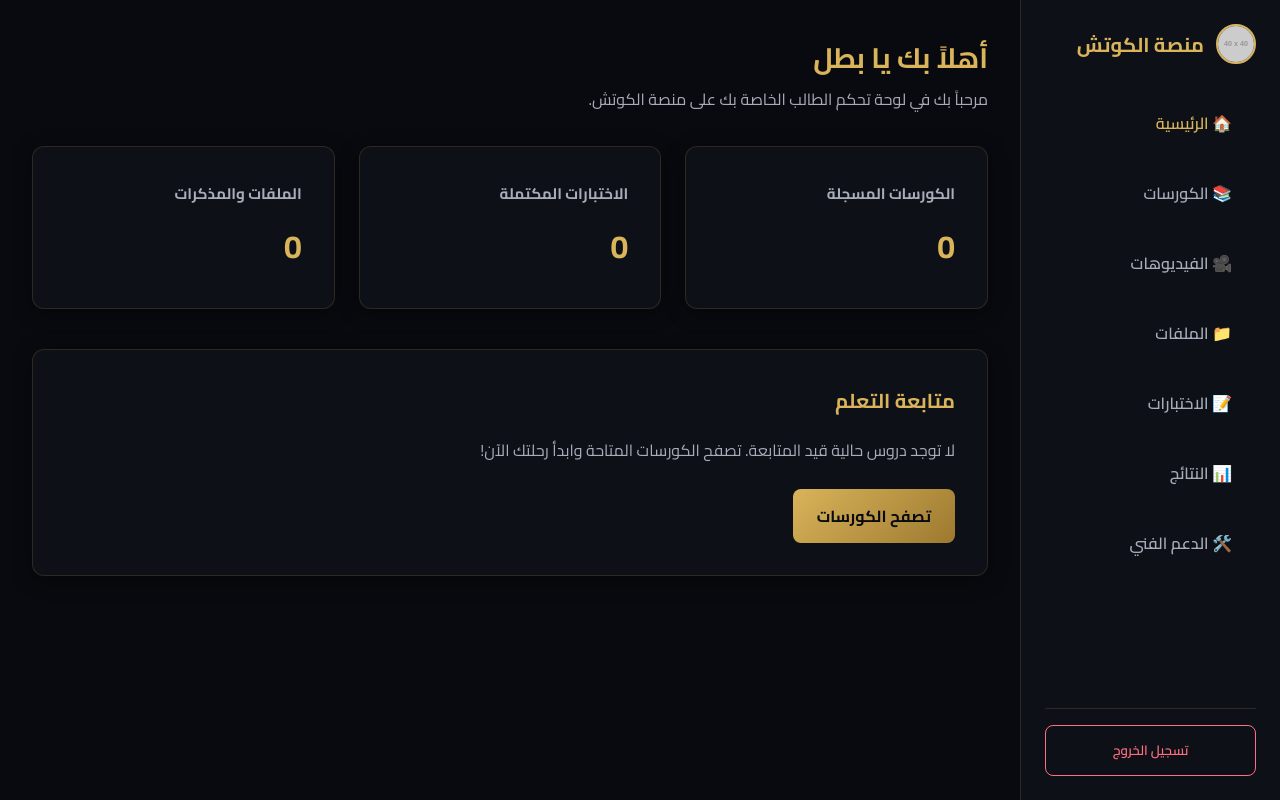
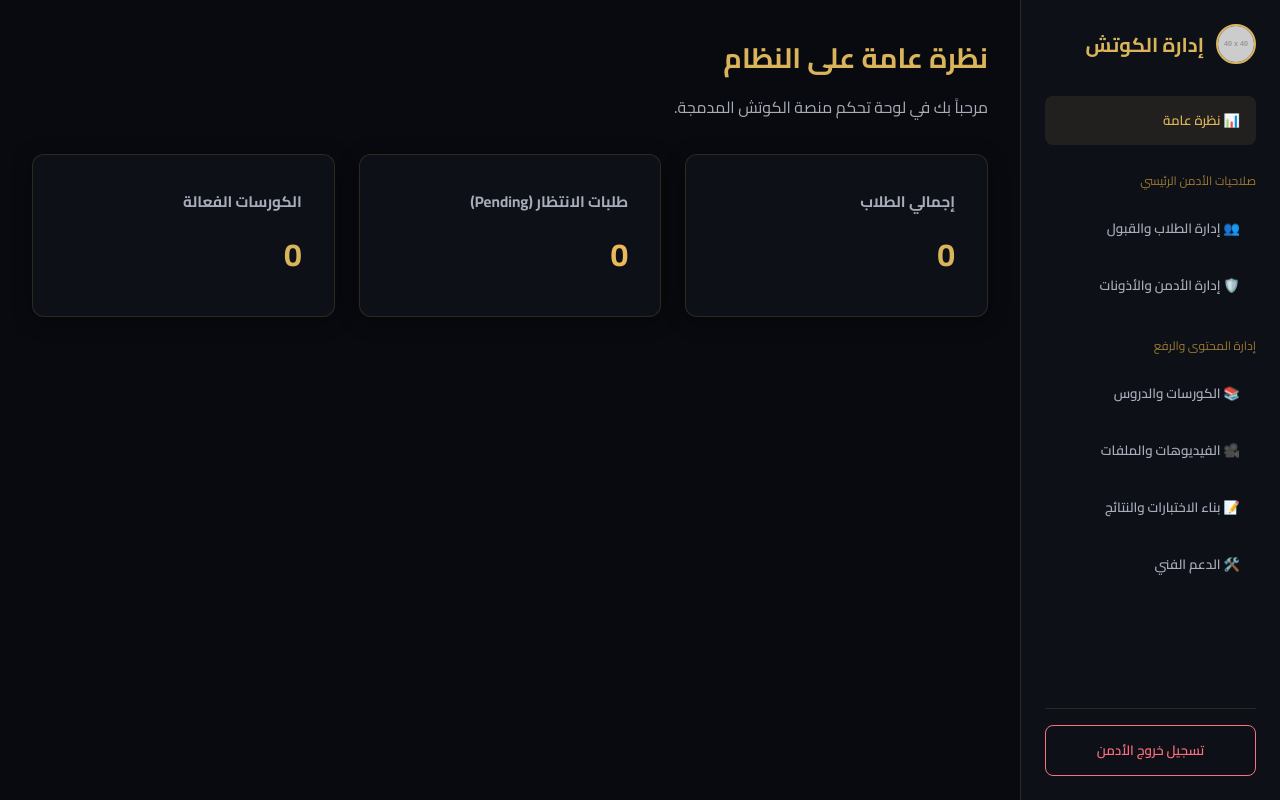
Before and after one commit to abdelnaseertalatbinmouslim-commits/Coach1, a website: page public/admin.html in a window 1280 px wide. Drawn offline with Linux system fonts and the light colour scheme; placeholder pictures from the web are drawn by us.

Commit message:
Update admin panel title and navigation elements

```diff
--- a/public/admin.html
+++ b/public/admin.html
@@ -3,72 +3,148 @@
 <head>
   <meta charset="UTF-8">
   <meta name="viewport" content="width=device-width, initial-scale=1.0">
-  <title>لوحة تحكم الطالب | منصة الكوتش</title>
+  <title>لوحة التحكم الشاملة | منصة الكوتش</title>
   <link rel="stylesheet" href="css/main.css">
   <link href="https://fonts.googleapis.com/css2?family=Cairo:wght@400;600;700&display=swap" rel="stylesheet">
+  <style>
+    .admin-section { display: none; }
+    .admin-section.active { display: block; }
+    .nav-btn { width: 100%; text-align: right; border: none; background: transparent; cursor: pointer; padding: 0.75rem 1rem; border-radius: 8px; color: var(--text-muted); font-weight: 600; transition: all 0.3s; }
+    .nav-btn:hover, .nav-btn.active { background: rgba(217, 180, 90, 0.1); color: var(--gold-primary); }
+  </style>
 </head>
 <body style="display: flex; flex-direction: row; min-height: 100vh;">
 
-  <!-- Sidebar للكمبيوتر -->
+  <!-- Sidebar المدمج -->
   <aside style="width: 260px; background-color: var(--bg-card); border-left: 1px solid var(--border-color); display: flex; flex-direction: column; padding: 1.5rem;">
     <div class="logo-container" style="margin-bottom: 2rem;">
       <img src="assets/1783950091830.jpg" alt="شعار منصة الكوتش" onerror="this.src='https://via.placeholder.com/40'">
-      <span class="logo-text">منصة الكوتش</span>
+      <span class="logo-text">إدارة الكوتش</span>
     </div>
 
-    <ul style="list-style: none; display: flex; flex-direction: column; gap: 1rem;">
-      <li><a href="student.html" class="btn-outline" style="text-align: right; border: none; color: var(--gold-primary);">🏠 الرئيسية</a></li>
-      <li><a href="courses.html" class="btn-outline" style="text-align: right; border: none; color: var(--text-muted);">📚 الكورسات</a></li>
-      <li><a href="videos.html" class="btn-outline" style="text-align: right; border: none; color: var(--text-muted);">🎥 الفيديوهات</a></li>
-      <li><a href="files.html" class="btn-outline" style="text-align: right; border: none; color: var(--text-muted);">📁 الملفات</a></li>
-      <li><a href="quizzes.html" class="btn-outline" style="text-align: right; border: none; color: var(--text-muted);">📝 الاختبارات</a></li>
-      <li><a href="results.html" class="btn-outline" style="text-align: right; border: none; color: var(--text-muted);">📊 النتائج</a></li>
-      <li><a href="support.html" class="btn-outline" style="text-align: right; border: none; color: var(--text-muted);">🛠️ الدعم الفني</a></li>
-    </ul>
+    <div style="display: flex; flex-direction: column; gap: 0.5rem;" id="adminNav">
+      <button class="nav-btn active" onclick="switchTab('overview')">📊 نظرة عامة</button>
+
+      <!-- خاصة بالأدمن الرئيسي فقط -->
+      <div class="owner-only" style="font-size: 0.75rem; color: var(--gold-dark); margin-top: 1rem; margin-bottom: 0.25rem;">صلاحيات الأدمن الرئيسي</div>
+      <button class="nav-btn owner-only" onclick="switchTab('students')">👥 إدارة الطلاب والقبول</button>
+      <button class="nav-btn owner-only" onclick="switchTab('admins')">🛡️ إدارة الأدمن والأذونات</button>
+
+      <!-- مشتركة / للرفع (للأدمن الرئيسي والفرعي) -->
+      <div style="font-size: 0.75rem; color: var(--gold-dark); margin-top: 1rem; margin-bottom: 0.25rem;">إدارة المحتوى والرفع</div>
+      <button class="nav-btn" onclick="switchTab('courses')">📚 الكورسات والدروس</button>
+      <button class="nav-btn" onclick="switchTab('media')">🎥 الفيديوهات والملفات</button>
+      <button class="nav-btn" onclick="switchTab('quizzes')">📝 بناء الاختبارات والنتائج</button>
+      <button class="nav-btn" onclick="switchTab('support')">🛠️ الدعم الفني</button>
+    </div>
 
     <div style="margin-top: auto; padding-top: 1rem; border-top: 1px solid var(--border-color);">
-      <button onclick="logout()" class="btn-outline" style="width: 100%; color: var(--danger); border-color: var(--danger);">تسجيل الخروج</button>
+      <button onclick="adminLogout()" class="btn-outline" style="width: 100%; color: var(--danger); border-color: var(--danger);">تسجيل خروج الأدمن</button>
     </div>
   </aside>
 
-  <!-- محتوى لوحة التحكم -->
+  <!-- المحتوى الرئيسي المقسم لتبويبات -->
   <main style="flex: 1; padding: 2rem; overflow-y: auto;">
-    <header style="background: transparent; border: none; padding: 0; margin-bottom: 2rem; display: flex; justify-content: space-between; align-items: center;">
-      <div>
-        <h1 style="color: var(--gold-primary); font-size: 1.75rem;">أهلاً بك يا بطل</h1>
-        <p style="color: var(--text-muted);">مرحباً بك في لوحة تحكم الطالب الخاصة بك على منصة الكوتش.</p>
+
+    <!-- 1. نظرة عامة -->
+    <section id="overview" class="admin-section active">
+      <h1 style="color: var(--gold-primary); font-size: 1.75rem; margin-bottom: 0.5rem;">نظرة عامة على النظام</h1>
+      <p style="color: var(--text-muted); margin-bottom: 2rem;">مرحباً بك في لوحة تحكم منصة الكوتش المدمجة.</p>
+
+      <div style="display: grid; grid-template-columns: repeat(auto-fit, minmax(220px, 1fr)); gap: 1.5rem;">
+        <div class="card">
+          <h3 style="color: var(--text-muted); font-size: 0.95rem; margin-bottom: 0.5rem;">إجمالي الطلاب</h3>
+          <p style="font-size: 2rem; font-weight: 700; color: var(--gold-primary);">0</p>
+        </div>
+        <div class="card">
+          <h3 style="color: var(--text-muted); font-size: 0.95rem; margin-bottom: 0.5rem;">طلبات الانتظار (Pending)</h3>
+          <p style="font-size: 2rem; font-weight: 700; color: var(--warning, #e9bb58);">0</p>
+        </div>
+        <div class="card">
+          <h3 style="color: var(--text-muted); font-size: 0.95rem; margin-bottom: 0.5rem;">الكورسات الفعالة</h3>
+          <p style="font-size: 2rem; font-weight: 700; color: var(--gold-primary);">0</p>
+        </div>
       </div>
-    </header>
+    </section>
 
-    <!-- إحصائيات سريعة -->
-    <div style="display: grid; grid-template-columns: repeat(auto-fit, minmax(220px, 1fr)); gap: 1.5rem; margin-bottom: 2.5rem;">
+    <!-- 2. إدارة الطلاب (رئيسي فقط) -->
+    <section id="students" class="admin-section owner-only">
+      <h1 style="color: var(--gold-primary); font-size: 1.75rem; margin-bottom: 0.5rem;">إدارة الطلاب والقبول</h1>
+      <p style="color: var(--text-muted); margin-bottom: 2rem;">مراجعة وقبول الطلاب الجدد المسجلين برقم الهاتف.</p>
       <div class="card">
-        <h3 style="color: var(--text-muted); font-size: 0.95rem; margin-bottom: 0.5rem;">الكورسات المسجلة</h3>
-        <p style="font-size: 2rem; font-weight: 700; color: var(--gold-primary);">0</p>
+        <p style="color: var(--text-muted);">لا توجد طلبات معلقة حالياً.</p>
       </div>
+    </section>
+
+    <!-- 3. إدارة الأدمن (رئيسي فقط) -->
+    <section id="admins" class="admin-section owner-only">
+      <h1 style="color: var(--gold-primary); font-size: 1.75rem; margin-bottom: 0.5rem;">إدارة حسابات الأدمن</h1>
+      <p style="color: var(--text-muted); margin-bottom: 2rem;">التحكم في صلاحيات الأدمن الرئيسي والفرعي.</p>
       <div class="card">
-        <h3 style="color: var(--text-muted); font-size: 0.95rem; margin-bottom: 0.5rem;">الاختبارات المكتملة</h3>
-        <p style="font-size: 2rem; font-weight: 700; color: var(--gold-primary);">0</p>
+        <p style="color: var(--text-muted);">تحكم في صلاحيات الرفع والكورسات للأدمن الفرعي.</p>
       </div>
+    </section>
+
+    <!-- 4. الكورسات (للجميع / الرفع) -->
+    <section id="courses" class="admin-section">
+      <h1 style="color: var(--gold-primary); font-size: 1.75rem; margin-bottom: 0.5rem;">إدارة الكورسات والدروس</h1>
+      <p style="color: var(--text-muted); margin-bottom: 2rem;">إنشاء ورفع وتعديل الكورسات.</p>
       <div class="card">
-        <h3 style="color: var(--text-muted); font-size: 0.95rem; margin-bottom: 0.5rem;">الملفات والمذكرات</h3>
-        <p style="font-size: 2rem; font-weight: 700; color: var(--gold-primary);">0</p>
+        <button class="btn-gold" style="margin-bottom: 1rem;">+ إضافة كورس جديد</button>
+        <p style="color: var(--text-muted);">قائمة الكورسات الحالية ستظهر هنا.</p>
       </div>
-    </div>
+    </section>
 
-    <!-- قسم المتابعة -->
-    <div class="card">
-      <h2 style="color: var(--gold-primary); margin-bottom: 1rem; font-size: 1.25rem;">متابعة التعلم</h2>
-      <p style="color: var(--text-muted);">لا توجد دروس حالية قيد المتابعة. تصفح الكورسات المتاحة وابدأ رحلتك الآن!</p>
-      <a href="courses.html" class="btn-gold" style="margin-top: 1.5rem; display: inline-block;">تصفح الكورسات</a>
-    </div>
+    <!-- 5. الفيديوهات والملفات (للجميع / الرفع) -->
+    <section id="media" class="admin-section">
+      <h1 style="color: var(--gold-primary); font-size: 1.75rem; margin-bottom: 0.5rem;">إدارة الفيديوهات والملفات</h1>
+      <p style="color: var(--text-muted); margin-bottom: 2rem;">رفع المذكرات وملفات الـ PDF والفيديوهات التعليمية.</p>
+      <div class="card">
+        <button class="btn-gold" style="margin-bottom: 1rem;">+ رفع ملف أو فيديو جديد</button>
+        <p style="color: var(--text-muted);">لا توجد ملفات مرفوعة حتى الآن.</p>
+      </div>
+    </section>
+
+    <!-- 6. الاختبارات والنتائج (للجميع / الرفع) -->
+    <section id="quizzes" class="admin-section">
+      <h1 style="color: var(--gold-primary); font-size: 1.75rem; margin-bottom: 0.5rem;">بناء الاختبارات والنتائج</h1>
+      <p style="color: var(--text-muted); margin-bottom: 2rem;">إنشاء اختبارات جديدة وتتبع نتائج الطلاب.</p>
+      <div class="card">
+        <button class="btn-gold" style="margin-bottom: 1rem;">+ إنشاء اختبار جديد</button>
+        <p style="color: var(--text-muted);">لا توجد اختبارات متاحة.</p>
+      </div>
+    </section>
+
+    <!-- 7. الدعم الفني -->
+    <section id="support" class="admin-section">
+      <h1 style="color: var(--gold-primary); font-size: 1.75rem; margin-bottom: 0.5rem;">الدعم الفني والرسائل</h1>
+      <p style="color: var(--text-muted); margin-bottom: 2rem;">الرد على استفسارات وتذاكر الطلاب.</p>
+      <div class="card">
+        <p style="color: var(--text-muted);">لا توجد تذاكر دعم مفتوحة حالياً.</p>
+      </div>
+    </section>
+
   </main>
 
   <script>
-    function logout() {
-      document.cookie = 'student_session=; Max-Age=0; path=/;';
-      window.location.href = 'login.html';
+    function switchTab(tabId) {
+      document.querySelectorAll('.admin-section').forEach(sec => sec.classList.remove('active'));
+      document.querySelectorAll('.nav-btn').forEach(btn => btn.classList.remove('active'));
+
+      document.getElementById(tabId).classList.add('active');
+      event.currentTarget.classList.add('active');
     }
+
+    function adminLogout() {
+      document.cookie = 'admin_session=; Max-Age=0; path=/;';
+      window.location.href = 'admin-login.html';
+    }
+
+    // مثال افتراضي للتحقق من نوع الأدمن (لو فرعي يتم إخفاء عناصر الـ owner-only)
+    // const adminRole = "content_admin"; // أو "owner"
+    // if(adminRole === "content_admin") {
+    //   document.querySelectorAll('.owner-only').forEach(el => el.style.display = 'none');
+    // }
   </script>
 </body>
 </html>
```
